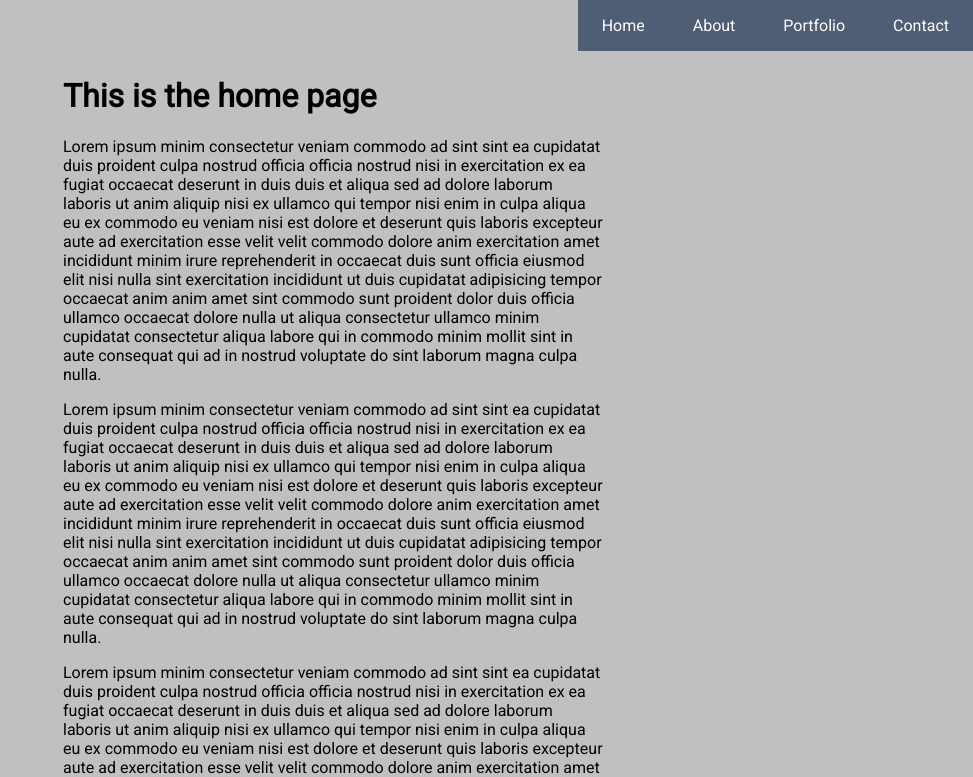
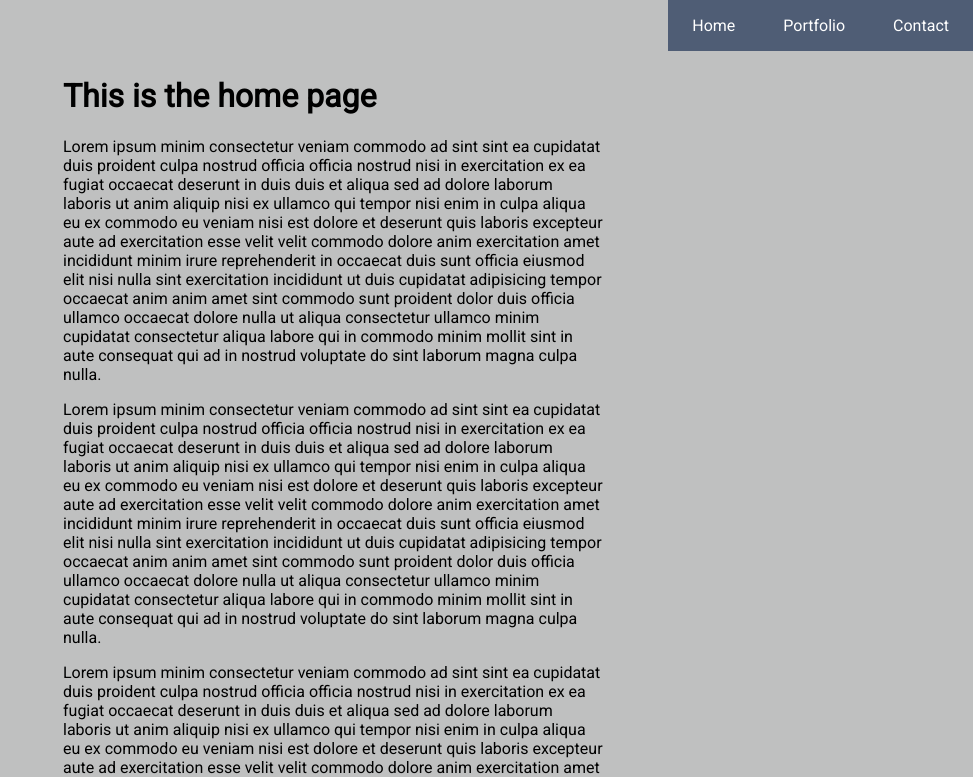
Before and after one commit to jwu910/jwu910.github.io, a React app: page / in a window 1280 px wide. Shown: the top 777 px of the page, without its empty margins (307-1280 px from the left). Built offline with nearby package versions, Linux system fonts and the light colour scheme.

Commit message:
Remove About nav item and route

```diff
--- a/src/Main.js
+++ b/src/Main.js
@@ -13,9 +13,8 @@ class Main extends React.Component {
         <div className="wrap">
           <Switch>
             <Route exact path="/" component={ Home } />
-
-            <Route path="/test" component={ Home } />
             <Route path="/portfolio" component={ Portfolio } />
+            <Route path="/contact" component={ Portfolio } />
           </Switch>
         </div>
       </div>
--- a/src/js/components/navigation/NavBar.js
+++ b/src/js/components/navigation/NavBar.js
@@ -10,10 +10,6 @@ class NavBar extends React.Component {
           <ul className="nav-list">
             <li className="nav-list-item">
               <Link className="nav-link" to="/">Home</Link>
-            </li>
-
-            <li className="nav-list-item">
-              <Link className="nav-link" to="/about">About</Link>
             </li>
 
             <li className="nav-list-item">
```
